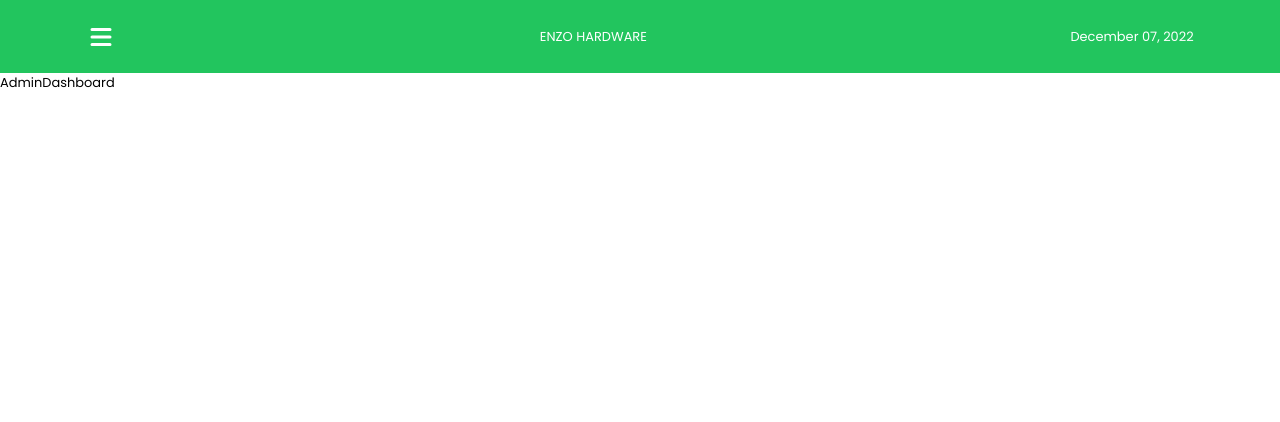
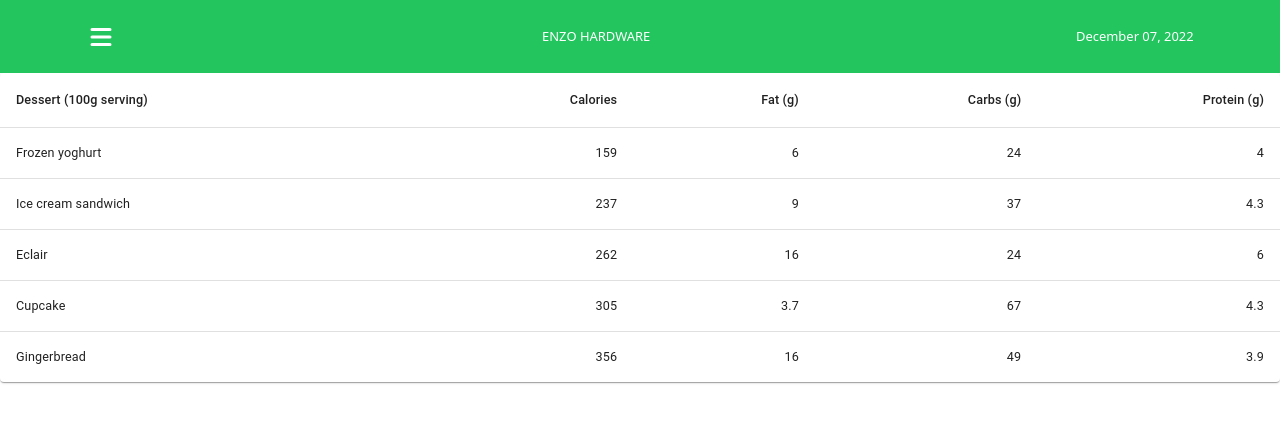
Before and after one commit to vonojastro/pos-hardware-web, a React (Create React App) app in the folder client/: page /admin in a window 1280 px wide. Shown: the top 422 px of the page. Built offline with nearby package versions, Linux system fonts and the light colour scheme; sample sign-in values are in the browser's storage.

Commit message:
development

```diff
--- a/client/package.json
+++ b/client/package.json
@@ -3,6 +3,9 @@
   "version": "0.1.0",
   "private": true,
   "dependencies": {
+    "@emotion/react": "^11.10.5",
+    "@emotion/styled": "^11.10.5",
+    "@mui/material": "^5.11.1",
     "@react-icons/all-files": "^4.1.0",
     "@testing-library/jest-dom": "^5.16.5",
     "@testing-library/react": "^13.4.0",
--- a/client/src/components/CashierDisplay.jsx
+++ b/client/src/components/CashierDisplay.jsx
@@ -64,7 +64,14 @@ const ListTabDisplay = ({ tab, dateSearch }) => {
         {filtered?.map((item, index) => (
           <tbody key={index}>
             <tr className="border-b cursor-pointer text-sm">
-              <td className="p-1 capitalize">{item.name}</td>
+              <td className="p-1 capitalize">
+              {item.name.map((item, index) => (
+                  <div key={index}>
+                    {item}
+                  </div>
+                ))}
+
+                </td>
               <td className="capitalize">{item.description}</td>
               <td className="">₱ {item.amount.toLocaleString()}</td>
               <td className="" onClick={() => deleteHandler(item._id)}>
--- a/client/src/components/TransactionForm.jsx
+++ b/client/src/components/TransactionForm.jsx
@@ -19,14 +19,18 @@ const TransactionForm = ({ setCategory,
   setHardwareQuery,
   deleteCartItem,
   setProductSearch,
-  productSearch
+  productSearch,
+  name,
+  setName,
+  amount,
+  setAmount,
+  description,
+  setDescription,
+  isIn,
+  setIsIn,
+  fee,
+  setFee,
 }) => {
-  const [name, setName] = useState(['Von', 'Carlo']);
-  const [amount, setAmount] = useState(3000);
-  const [description, setDescription] = useState("hello");
-
-  const [isIn, setIsIn] = useState(true);
-  const [fee, setFee] = useState(2);
 
   const dispatch = useDispatch();
 
@@ -52,7 +56,7 @@ const TransactionForm = ({ setCategory,
       dispatch(addTransaction(name, amount, description, category, fee, isIn));
 
 
-        const updatedProd = cart.map(product => dispatch(updateProductAction({
+      const updatedProd = cart.map(product => product.stock > product.qty ? dispatch(updateProductAction({
         _id: product._id,
         productName: product.productName,
         brand: product.brand,
@@ -66,8 +70,9 @@ const TransactionForm = ({ setCategory,
         unit: product.unit,
         storageLocation: product.storageLocation,
       }
-        )))
-      if(updatedProd) {
+      )) : console.log('out of stock'))
+
+      if (updatedProd) {
         setProductSearch(false)
         setCart([])
       }
--- a/client/src/index.css
+++ b/client/src/index.css
@@ -6,7 +6,7 @@
 * {
     font-size: 0.9rem;
     /* font-family: 'Lato', sans-serif; */
-    font-family: 'Poppins', sans-serif;
+    /* font-family: 'Poppins', sans-serif; */
 }
 
 *:focus {
--- a/client/src/page/Dashboard/Admin/index.jsx
+++ b/client/src/page/Dashboard/Admin/index.jsx
@@ -1,8 +1,58 @@
 import React from 'react'
+
+import Table from '@mui/material/Table';
+import TableBody from '@mui/material/TableBody';
+import TableCell from '@mui/material/TableCell';
+import TableContainer from '@mui/material/TableContainer';
+import TableHead from '@mui/material/TableHead';
+import TableRow from '@mui/material/TableRow';
+import Paper from '@mui/material/Paper';
+
+
+function createData(name, calories, fat, carbs, protein) {
+  return { name, calories, fat, carbs, protein };
+}
+
+const rows = [
+  createData('Frozen yoghurt', 159, 6.0, 24, 4.0),
+  createData('Ice cream sandwich', 237, 9.0, 37, 4.3),
+  createData('Eclair', 262, 16.0, 24, 6.0),
+  createData('Cupcake', 305, 3.7, 67, 4.3),
+  createData('Gingerbread', 356, 16.0, 49, 3.9),
+];
+
 
 const AdminDashboard = () => {
   return (
-    <div>AdminDashboard</div>
+    <TableContainer component={Paper}>
+    <Table sx={{ minWidth: 650 }} aria-label="simple table">
+      <TableHead>
+        <TableRow>
+          <TableCell>Dessert (100g serving)</TableCell>
+          <TableCell align="right">Calories</TableCell>
+          <TableCell align="right">Fat&nbsp;(g)</TableCell>
+          <TableCell align="right">Carbs&nbsp;(g)</TableCell>
+          <TableCell align="right">Protein&nbsp;(g)</TableCell>
+        </TableRow>
+      </TableHead>
+      <TableBody>
+        {rows.map((row) => (
+          <TableRow
+            key={row.name}
+            sx={{ '&:last-child td, &:last-child th': { border: 0 } }}
+          >
+            <TableCell component="th" scope="row">
+              {row.name}
+            </TableCell>
+            <TableCell align="right">{row.calories}</TableCell>
+            <TableCell align="right">{row.fat}</TableCell>
+            <TableCell align="right">{row.carbs}</TableCell>
+            <TableCell align="right">{row.protein}</TableCell>
+          </TableRow>
+        ))}
+      </TableBody>
+    </Table>
+  </TableContainer>
   )
 }
 
--- a/client/src/page/Dashboard/Cashier/index.jsx
+++ b/client/src/page/Dashboard/Cashier/index.jsx
@@ -23,6 +23,14 @@ const CashierDashboard = () => {
   const [outOfstock, setOutOfStock] = useState(false)
   const [productSearch, setProductSearch] = useState(false)
 
+  const [name, setName] = useState([]);
+  const [amount, setAmount] = useState(0);
+  const [description, setDescription] = useState("");
+
+  const [isIn, setIsIn] = useState(true);
+  const [fee, setFee] = useState(0);
+
+
 
   const date = dayjs(new Date()).format("YYYY-MM-DD");
   const [dateSearch, setDateSearch] = useState(date);
@@ -33,6 +41,8 @@ const CashierDashboard = () => {
     dispatch(getTransactionList());
     dispatch(getProductsAction());
   }, [dispatch]);
+
+
 
   const productList = useSelector((state) => state.productList);
   const { products } = productList;
@@ -46,7 +56,7 @@ const CashierDashboard = () => {
 
   const handleAddCart = (id) => {
 
-    if(id) {
+    if (id) {
       setQtyValue(1)
       setPriceValue(0)
       setItemId(id)
@@ -62,11 +72,25 @@ const CashierDashboard = () => {
     const newCart = [...new Set([...cart, item])]
       .map(product => product._id === itemId ? ({ ...product, qty: qtyValue > product.stock ? setOutOfStock(true) : parseInt(qtyValue), retailPrice: priceValue ? priceValue : product.retailPrice }) : product)
 
+
     if (newCart) {
-      setCart(_.uniqBy(newCart, '_id'));
+      const products = _.uniqBy(newCart, '_id')
+      const productNames = products.map(item => item.productName)
+      const sum = products.reduce((a, v) => a = a + (v.retailPrice * v.qty), 0)
+
+      setAmount(sum)
+      setCart(products);
+      setName(productNames)
       setShowQtyModal(false)
+      setDescription("hardware")
+      setFee(0)
+
+      dispatch(getProductsAction())
     }
+
   }
+
+
 
   const deleteCartItem = (id) => {
     const items = cart.filter(item => item._id !== id)
@@ -111,6 +135,16 @@ const CashierDashboard = () => {
             deleteCartItem={deleteCartItem}
             setProductSearch={setProductSearch}
             productSearch={productSearch}
+            name={name}
+            setName={setName}
+            amount={amount}
+            setAmount={setAmount}
+            description={description}
+            setDescription={setDescription}
+            isIn={isIn}
+            setIsIn={setIsIn}
+            fee={fee}
+            setFee={setFee}
           />
         </div>
         <div className="col-span-2 border m-3 ">
```
Also changed, not shown: 1 other file (tests, documents, lock files or other folders). Lines whose indentation alone changed are shown as unchanged.
